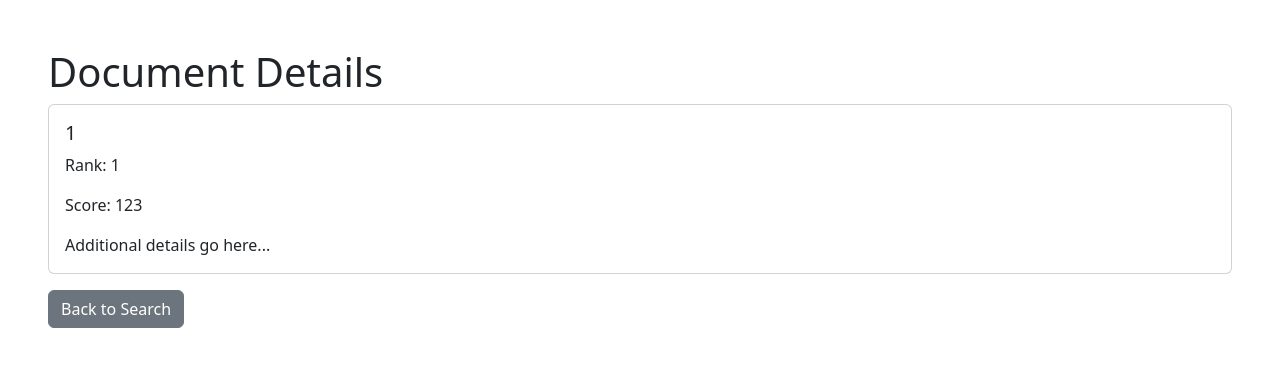
After one commit to maureenesthw/tp4, a Django app: page /search/detail/1/ in a window 1280 px wide. The commit adds this page. Shown: the top 375 px of the page. Run offline with Django 4.2, Linux system fonts and the light colour scheme.

Commit message:
fe search page & detail page

```diff
--- a/search/templates/base.html
+++ b/search/templates/base.html
@@ -11,9 +11,10 @@
   {% endblock meta %}
 </head>
 
-<body>
+<body class="p-5"> <!-- Apply global padding here -->
   {% block content %}
   {% endblock content %}
+
   <!-- JavaScript Bundle with Popper -->
   <script src="https://cdn.jsdelivr.net/npm/bootstrap@5.2.2/dist/js/bootstrap.bundle.min.js" integrity="sha384-OERcA2EqjJCMA+/3y+gxIOqMEjwtxJY7qPCqsdltbNJuaOe923+mo//f6V8Qbsw3" crossorigin="anonymous"></script>
 </body>
--- /dev/null
+++ b/search/templates/detail.html
@@ -0,0 +1,16 @@
+{% extends 'base.html' %}
+
+{% block content %}
+<h1>Document Details</h1>
+
+<div class="card">
+    <div class="card-body">
+        <h5 class="card-title">{{ document.docno }}</h5>
+        <p class="card-text">Rank: {{ document.rank }}</p>
+        <p class="card-text">Score: {{ document.score }}</p>
+        <p class="card-text">Additional details go here...</p>
+    </div>
+</div>
+
+<a href="{% url 'search:home' %}" class="btn btn-secondary mt-3">Back to Search</a>
+{% endblock content %}
--- a/search/urls.py
+++ b/search/urls.py
@@ -5,7 +5,8 @@ app_name = 'search'
 
 urlpatterns = [
    path('', search, name='search'),
-   path('home', home, name='search'),
-   path('hi', hi, name='search')
+   path('home', home, name='home'),
+   path('detail/<int:docno>/', detail, name='detail'),
+   path('hi', hi, name='hi')
 
 ]
--- a/search/views.py
+++ b/search/views.py
@@ -64,15 +64,22 @@ def home(request):
         query = request.POST.get("query", "")
         query = normalize_to_english(remove_nonalphanum(query))
 
+        # dummy
+        results = [{"rank": 1, "docno": 12, "docname": "hello", "score": 123}, {"rank": 2, "docno": 13, "docname": "world", "score": 100}, {"rank": 1, "docno": 12, "docname": "hello", "score": 123}, {"rank": 2, "docno": 13, "docname": "world", "score": 100}]
+
         # Load the model
-        file_path = os.path.join(os.getcwd(), "model.pkl")
-        with open(file_path, "rb") as f:
-            model = pickle.load(f)
-            queries_df = pd.DataFrame([{"qid": "1", "query": query}])
-            result = model.transform(queries_df).sort_values(by=['rank'], ascending=True)[:50]
-            results = result.to_dict(orient="records")
+        # file_path = os.path.join(os.getcwd(), "model.pkl")
+        # with open(file_path, "rb") as f:
+        #     model = pickle.load(f)
+        #     queries_df = pd.DataFrame([{"qid": "1", "query": query}])
+        #     result = model.transform(queries_df).sort_values(by=['rank'], ascending=True)[:50]
+        #     results = result.to_dict(orient="records")
 
     return render(request, "serp.html", {"query": query, "results": results})
+
+def detail(request, docno):
+    document = {"rank": 1, "docno": docno, "docname": "hello", "score": 123}
+    return render(request, 'detail.html', {'document': document})
 
 def hi(request):
     return  JsonResponse({
```
Also changed, not shown: search/templates/serp.html (+24 -17 lines).
